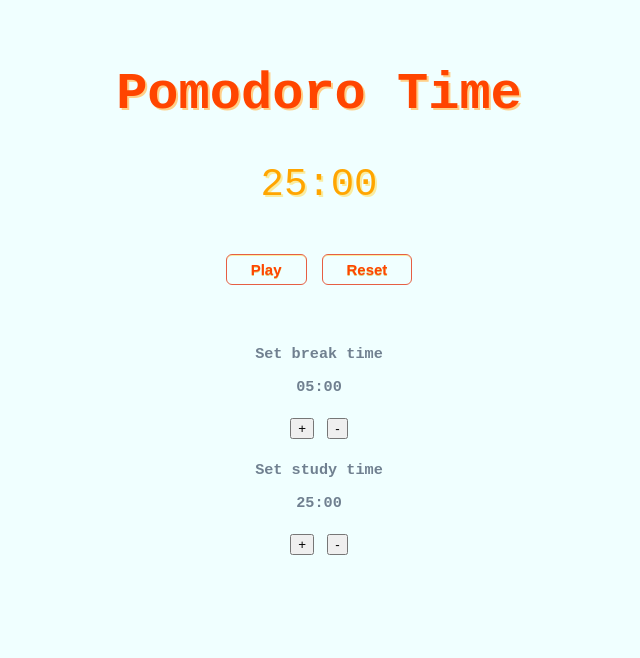
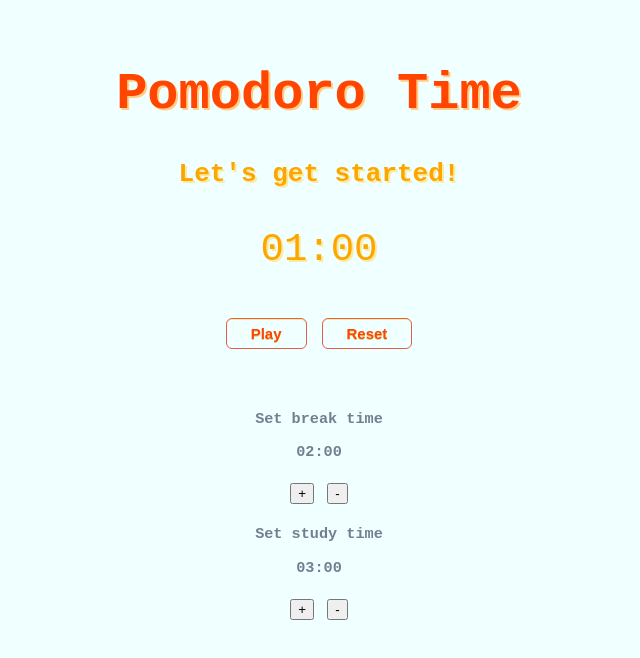
Before and after one commit to hamiat/pomodoro-app, a React (Create React App) app: page / in a window 1280 px wide. Shown: the top 658 px of the page, without its empty margins (321-961 px from the left). Built offline with nearby package versions, Linux system fonts and the light colour scheme.

Commit message:
fixed displayMessage

```diff
--- a/src/App.css
+++ b/src/App.css
@@ -25,7 +25,13 @@ h1 {
   text-shadow:  2px 2px #ffcf88;
 }
 
-.pomodoro p {
+.pomodoro h2 {
+  font-size: 2em;
+  color: orange;
+  text-shadow:  2px 2px #f9eca0;
+}
+
+.time{
   font-size: 3em;
   color: orange;
   text-shadow:  2px 2px #f9eca0;
--- a/src/Testings.js
+++ b/src/Testings.js
@@ -4,17 +4,20 @@ import Length from './Length'
 
 function Testings(){
 
-    const [displayTime, setDisplayTime] = useState(25*60)
-    const [breakTime, setBreakTime] = useState(5*60)
-    const [sessionTime, setSessionTime] = useState(25*60)
+    const [displayTime, setDisplayTime] = useState(1*60)
+    const [breakTime, setBreakTime] = useState(2*60)
+    const [sessionTime, setSessionTime] = useState(3*60)
     const [timerOn, setTimerOn] = useState(false)
     const [onBreak, setOnBreak] = useState(false)
+    const[displayMessage, setDisplayMessage] = useState("")
+
+
 
 
     const playBell = () => {
         const startBell = new Audio(bell)
         startBell.currentTime = 0
-        startBell.play();
+        startBell.play()
     }
 
     const formatTime = (time) => {
@@ -28,7 +31,7 @@ function Testings(){
 
     const changeTime = (amount, type) => {
         if(type === 'break') {
-            if(breakTime <= 60 && amount < 0) {
+            if((breakTime <= 60 && amount < 0) || breakTime >= 60 * 60) {
                 return ;
             }
             setBreakTime((prev) => prev + amount)
@@ -36,7 +39,7 @@ function Testings(){
                 setDisplayTime(breakTime + amount)
             }
         } else {
-            if(sessionTime <= 60 && amount < 0) {
+            if((sessionTime <= 60 && amount < 0) || sessionTime >= 60 * 60) {
                 return;
             }
             setSessionTime ((prev) => prev + amount)
@@ -48,7 +51,7 @@ function Testings(){
     }
 
     const controlTime = () => {
-        let second = 1000;
+        let second = 100;
         let date = new Date().getTime()
         let nextDate = new Date().getTime() +  second
         let onBreakVariable = onBreak
@@ -61,12 +64,12 @@ function Testings(){
                          if (prev <= 0 && !onBreakVariable) {
 
                             onBreakVariable = true
-                            /* setOnBreak(true) */
+                            setDisplayMessage("Break time!")
                             return breakTime
                         } else if (prev <=0 && onBreakVariable){
 
                             onBreakVariable = false
-                            /* setOnBreak(false) */
+                            setDisplayMessage("Study time!")
                             return sessionTime
                         }
                         return prev - 1
@@ -87,8 +90,10 @@ function Testings(){
         if (displayTime <= 0) {
           setOnBreak(true);
           playBell()
+
         } else if (!timerOn && displayTime === breakTime) {
           setOnBreak(false);
+
         }
 
       }, [displayTime, onBreak, timerOn, breakTime, sessionTime]);
@@ -102,10 +107,11 @@ function Testings(){
     }
 
     return(
-        <main className="pomodoro">
+        <main role="main" className="pomodoro">
             <h1>Pomodoro Time</h1>
-          {/*   <h2>{onBreak ? "Break" : "Session"}</h2> */}
-            <p>{formatTime(displayTime)}</p>
+         <h2>{onBreak ? null : <p>Let's get started!</p> }</h2>
+            <h2>{displayMessage}</h2>
+            <p className="time">{formatTime(displayTime)}</p>
             <button className="mainBtns" onClick={controlTime}>{timerOn ? "Pause" : "Play"}</button>
             <button className="reset mainBtns" onClick={resetTime}>Reset</button>
 
```
